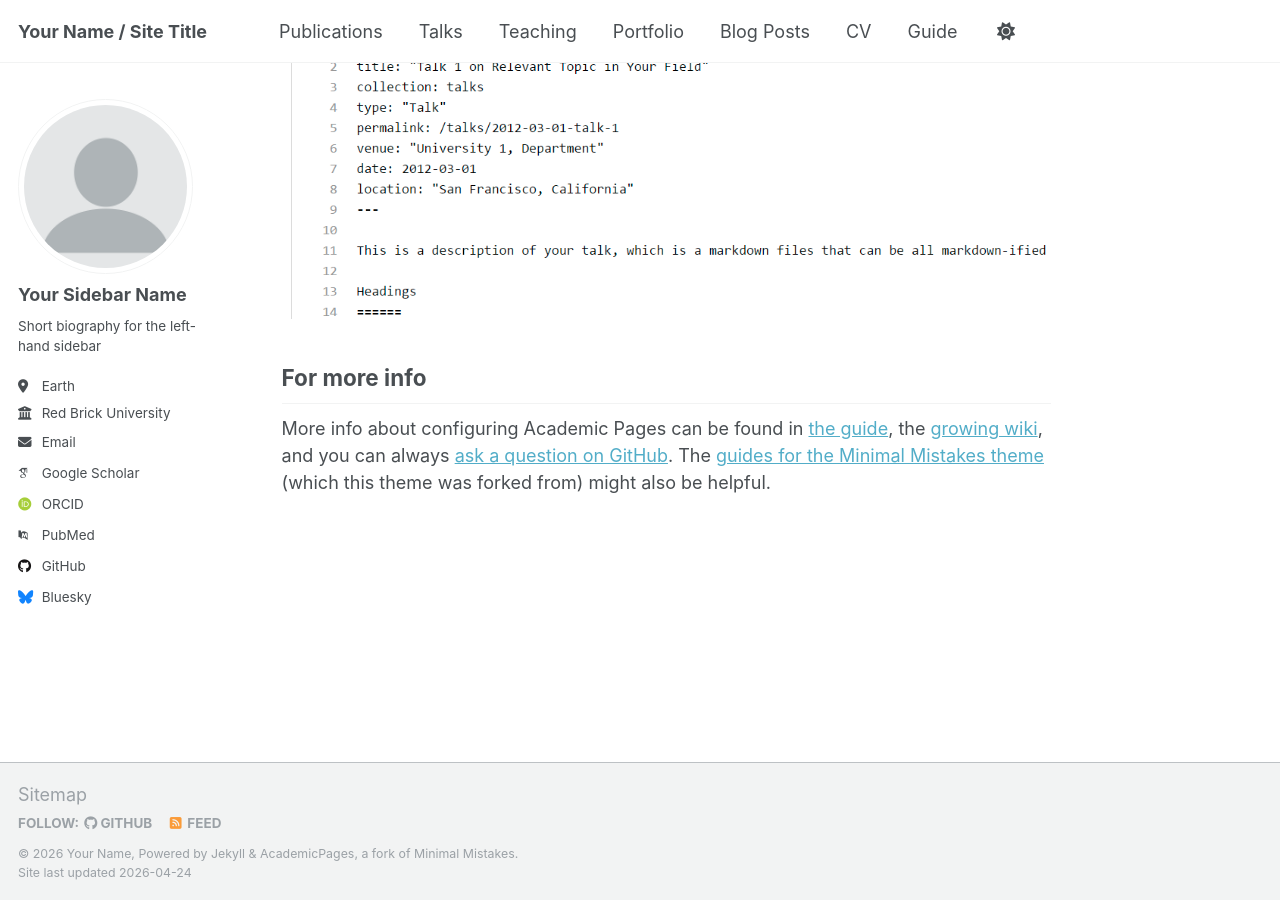
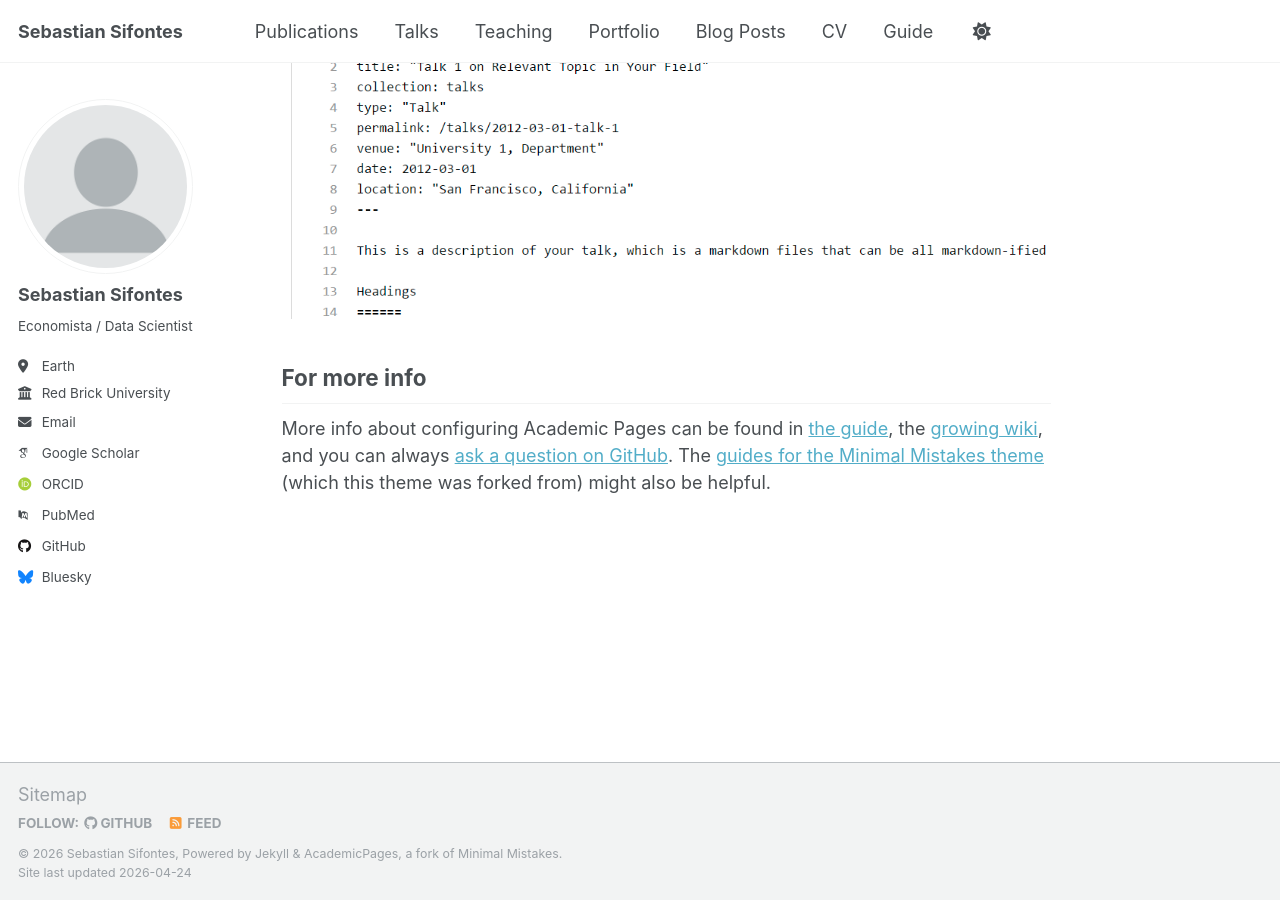
Before and after one commit to sebsv123/sebsv123.github.io, a Jekyll site: the page built from _pages/about.md, in a window 1280 px wide and 900 px high, scrolled down 2880 px. Built offline with Jekyll 4.4.1, drawn with Linux system fonts in a browser that asks for light colours; some web fonts are replaced; a script that is not in the unit is left out.

Commit message:
Update _config.yml with Sebastian Sifontes personal information
Agent-Logs-Url: https://github.com/sebsv123/sebsv123.github.io/sessions/ee5ad011-00c5-4bf5-8125-3e9b7aac159a

Co-authored-by: sebsv123 <145695928+sebsv123@users.noreply.github.com>

```diff
--- a/_config.yml
+++ b/_config.yml
@@ -9,13 +9,13 @@
 # Basic Site Settings
 locale                   : "en-US"
 site_theme               : "default"
-title                    : "Your Name / Site Title"
+title                    : "Sebastian Sifontes"
 title_separator          : "-"
-name                     : &name "Your Name"
-description              : &description "personal description"
-url                      : https://academicpages.github.io # the base hostname & protocol for your site e.g. "https://[your GitHub username].github.io" or if you already have some other page hosted on Github then use "https://[your GitHub username].github.io/[Your Repo Name]"
+name                     : &name "Sebastian Sifontes"
+description              : &description "Mi sitio web personal y portafolio"
+url                      : "https://sebsv123.github.io" # the base hostname & protocol for your site e.g. "https://[your GitHub username].github.io" or if you already have some other page hosted on Github then use "https://[your GitHub username].github.io/[Your Repo Name]"
 baseurl                  : "" # the subpath of your site, e.g. "/blog"
-repository               : "academicpages/academicpages.github.io"
+repository               : "sebsv123/sebsv123.github.io"
 
 # Site Author - The following control what appear as part of the author content on the side bar.
 #               If a field is blank the icon and link will not appear, otherwise it will be shown.
@@ -23,9 +23,9 @@ repository               : "academicpages/academicpages.github.io"
 author:
   # Biographic information
   avatar           : "profile.png"
-  name             : "Your Sidebar Name"
+  name             : "Sebastian Sifontes"
   pronouns         : # example: "she/her"
-  bio              : "Short biography for the left-hand sidebar"
+  bio              : "Economista / Data Scientist"
   location         : "Earth"
   employer         : "Red Brick University"
   uri              : # URL
@@ -46,7 +46,7 @@ author:
   bitbucket        : # Username - Update with your username on the site
   codepen          : # Username
   dribbble         : # Username
-  github           : "academicpages"
+  github           : "sebsv123"
   kaggle           : # Username
   stackoverflow    : # User number or user number and name (i.e., use "1" or "1/jeff-atwood")
 
```
